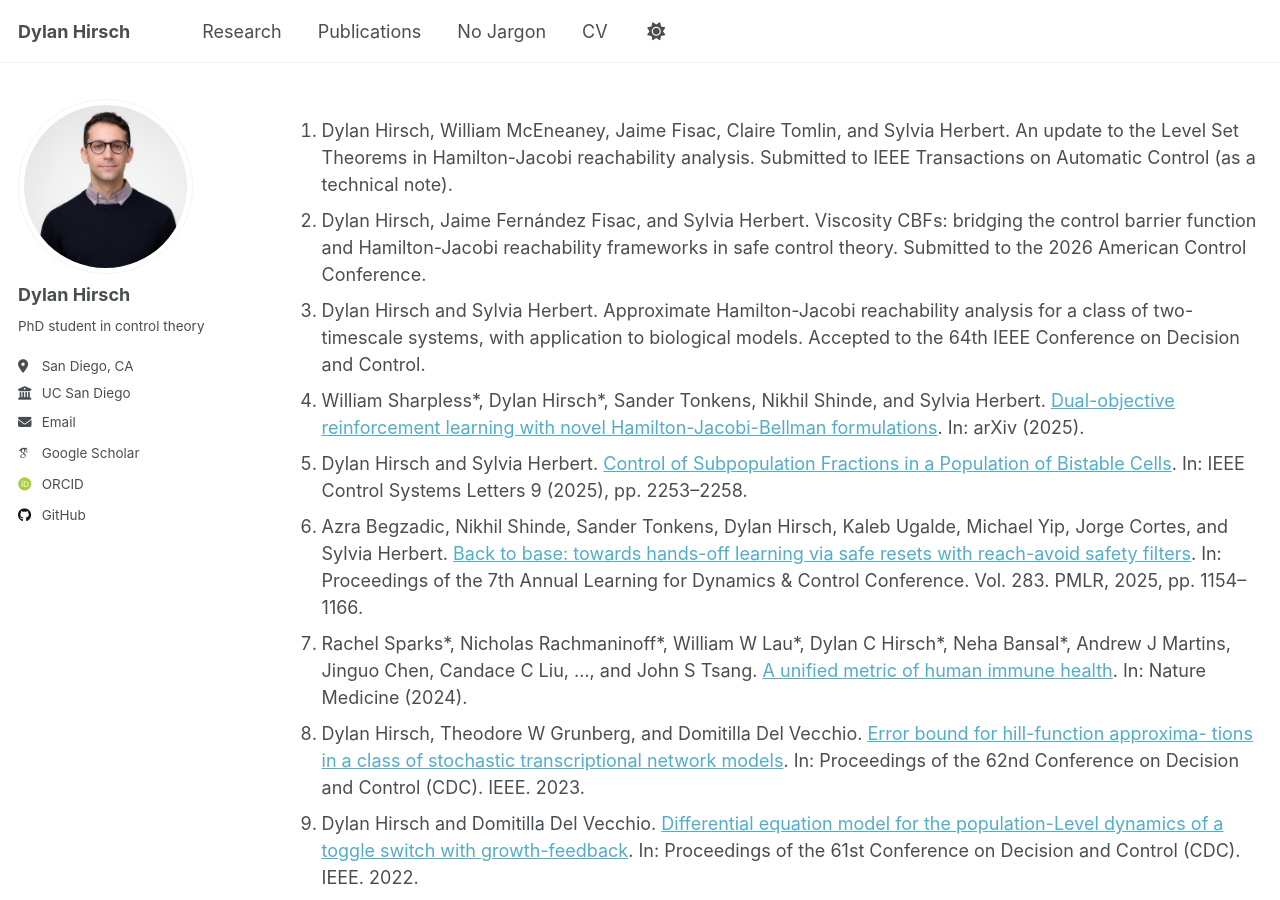
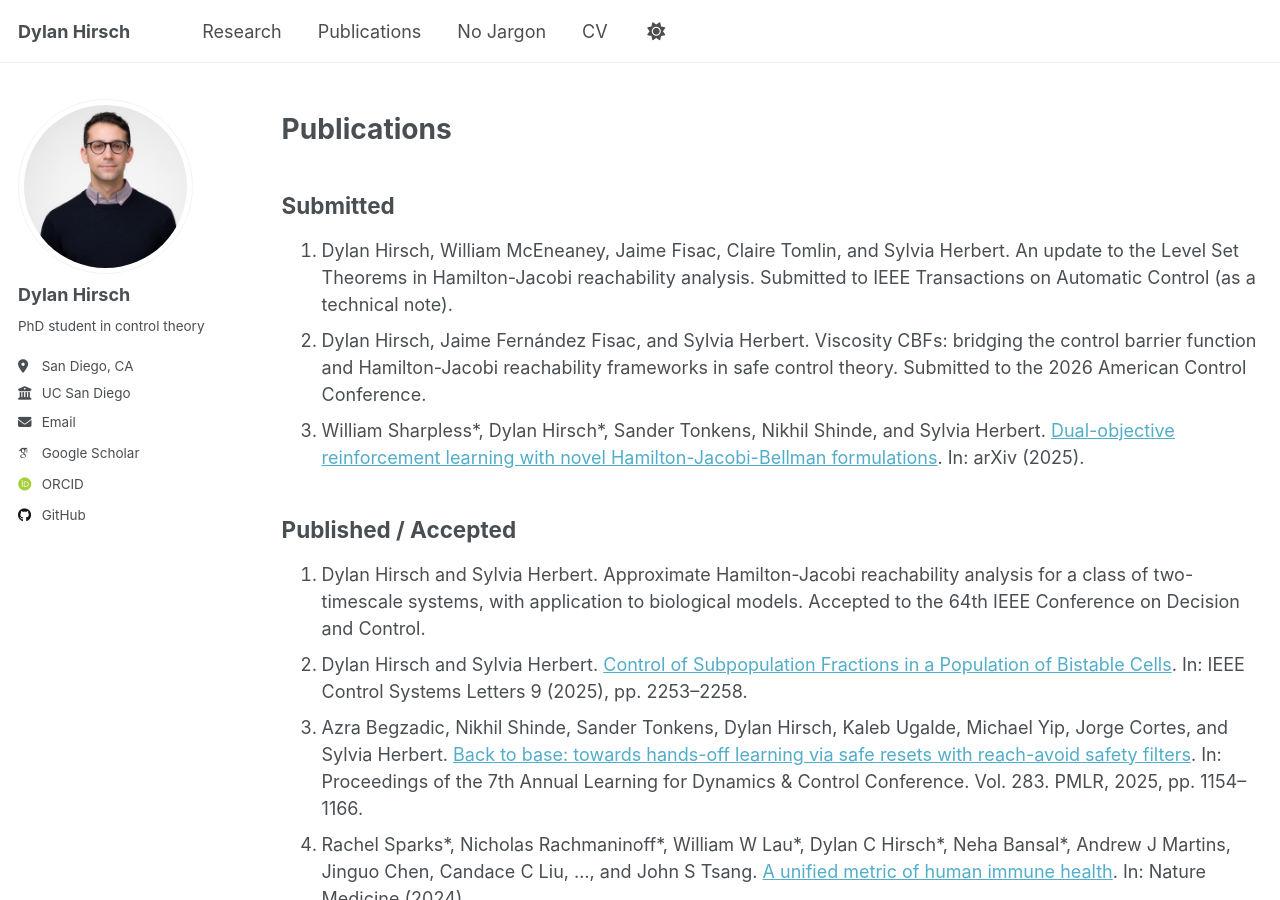
Before and after one commit to dylan-hirsch/dylan-hirsch.github.io, a Jekyll site: the page built from _pages/publications.md, in a window 1280 px wide and 900 px high. Built offline with Jekyll 4.4.1, drawn with Linux system fonts in a browser that asks for light colours; some web fonts are replaced; a script that is not in the unit is left out.

Commit message:
Update publications.md

```diff
--- a/_pages/publications.md
+++ b/_pages/publications.md
@@ -5,32 +5,39 @@ permalink: /publications/
 author_profile: true
 ---
 
+# Publications
+
+## Submitted
+
 1. Dylan Hirsch, William McEneaney, Jaime Fisac, Claire Tomlin, and Sylvia Herbert. An update to the
 Level Set Theorems in Hamilton-Jacobi reachability analysis. Submitted to IEEE Transactions on
 Automatic Control (as a technical note).
 2. Dylan Hirsch, Jaime Fernández Fisac, and Sylvia Herbert. Viscosity CBFs: bridging the control barrier
 function and Hamilton-Jacobi reachability frameworks in safe control theory. Submitted to the 2026
 American Control Conference.
-3. Dylan Hirsch and Sylvia Herbert. Approximate Hamilton-Jacobi reachability analysis for a class of
+3.  William Sharpless\*, Dylan Hirsch\*, Sander Tonkens, Nikhil Shinde, and Sylvia Herbert. [Dual-objective
+reinforcement learning with novel Hamilton-Jacobi-Bellman formulations](https://arxiv.org/abs/2506.16016). In: arXiv (2025).
+
+## Published / Accepted
+
+1. Dylan Hirsch and Sylvia Herbert. Approximate Hamilton-Jacobi reachability analysis for a class of
 two-timescale systems, with application to biological models. Accepted to the 64th IEEE Conference on Decision and
 Control.
-4.  William Sharpless\*, Dylan Hirsch\*, Sander Tonkens, Nikhil Shinde, and Sylvia Herbert. [Dual-objective
-reinforcement learning with novel Hamilton-Jacobi-Bellman formulations](https://arxiv.org/abs/2506.16016). In: arXiv (2025).
-5. Dylan Hirsch and Sylvia Herbert. [Control of Subpopulation Fractions in a Population of Bistable Cells](https://ieeexplore.ieee.org/abstract/document/11177224). In:
+2. Dylan Hirsch and Sylvia Herbert. [Control of Subpopulation Fractions in a Population of Bistable Cells](https://ieeexplore.ieee.org/abstract/document/11177224). In:
 IEEE Control Systems Letters 9 (2025), pp. 2253–2258.
-6. Azra Begzadic, Nikhil Shinde, Sander Tonkens, Dylan Hirsch, Kaleb Ugalde, Michael Yip, Jorge Cortes,
+3. Azra Begzadic, Nikhil Shinde, Sander Tonkens, Dylan Hirsch, Kaleb Ugalde, Michael Yip, Jorge Cortes,
 and Sylvia Herbert. [Back to base: towards hands-off learning via safe resets with reach-avoid safety
 filters](https://proceedings.mlr.press/v283/begzadic25a.html). In: Proceedings of the 7th Annual Learning for Dynamics & Control Conference. Vol. 283. PMLR,
 2025, pp. 1154–1166.
-7. Rachel Sparks\*, Nicholas Rachmaninoff\*, William W Lau\*, Dylan C Hirsch\*, Neha Bansal\*, Andrew J
+4. Rachel Sparks\*, Nicholas Rachmaninoff\*, William W Lau\*, Dylan C Hirsch\*, Neha Bansal\*, Andrew J
 Martins, Jinguo Chen, Candace C Liu, ..., and John S Tsang. [A unified metric of human immune health](https://www.nature.com/articles/s41591-024-03092-6).
 In: Nature Medicine (2024).
-8. Dylan Hirsch, Theodore W Grunberg, and Domitilla Del Vecchio. [Error bound for hill-function approxima-
+5. Dylan Hirsch, Theodore W Grunberg, and Domitilla Del Vecchio. [Error bound for hill-function approxima-
 tions in a class of stochastic transcriptional network models](https://ieeexplore.ieee.org/abstract/document/10383993). In: Proceedings of the 62nd Conference on
 Decision and Control (CDC). IEEE. 2023.
-9. Dylan Hirsch and Domitilla Del Vecchio. [Differential equation model for the population-Level dynamics
+6. Dylan Hirsch and Domitilla Del Vecchio. [Differential equation model for the population-Level dynamics
 of a toggle switch with growth-feedback](https://ieeexplore.ieee.org/abstract/document/9993374). In: Proceedings of the 61st Conference on Decision and Control
 (CDC). IEEE. 2022.
-10. Xiaoshan M Shao, Rohit Bhattacharya, Justin Huang, I K Ashok Sivakumar, Collin Tokheim, Lily Zheng,
+7. Xiaoshan M Shao, Rohit Bhattacharya, Justin Huang, I K Ashok Sivakumar, Collin Tokheim, Lily Zheng,
 Dylan Hirsch, Benjamin Kaminow, ..., and Rachel Karchin. [High-throughput prediction of MHC class I
 and II neoantigens with MHCnuggets](https://aacrjournals.org/cancerimmunolres/article/8/3/396/469597/High-Throughput-Prediction-of-MHC-Class-I-and-II). In: Cancer Immunology Research (2020).
```
